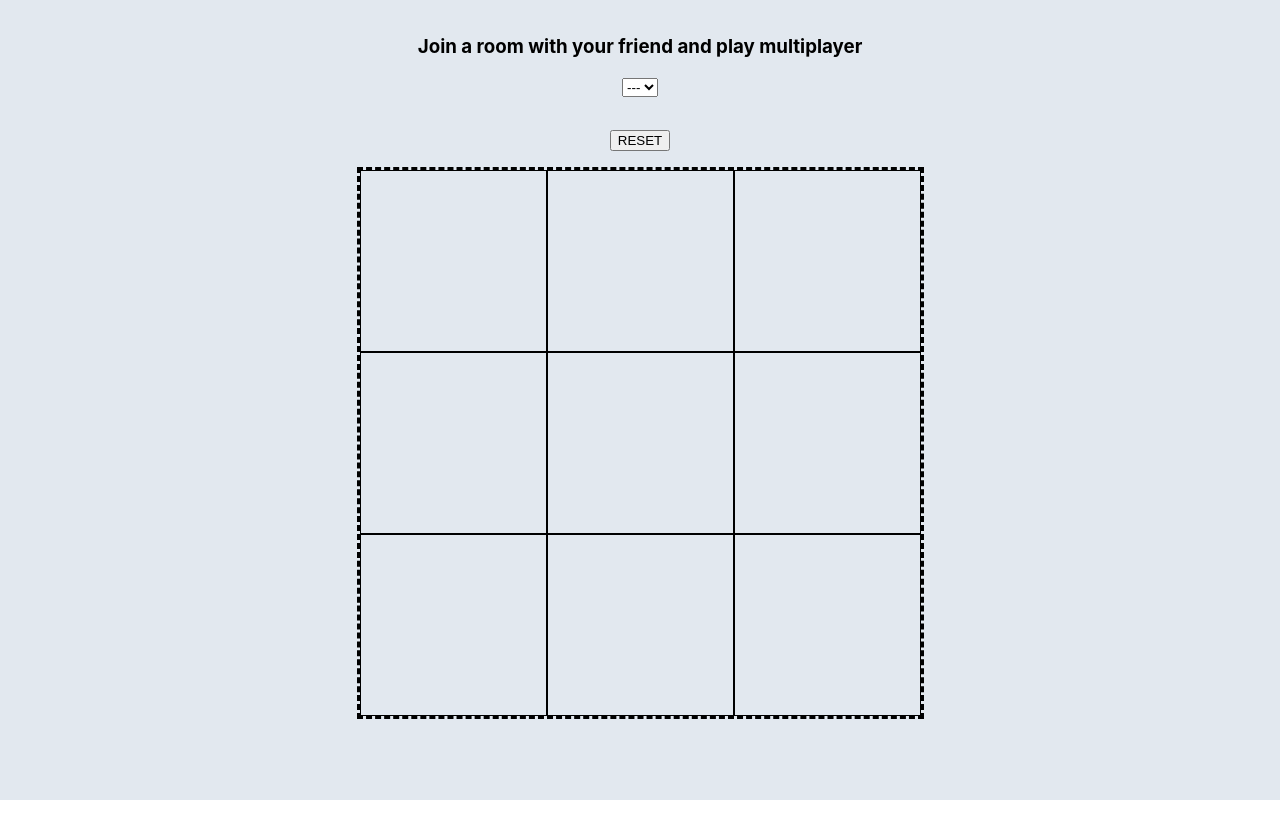
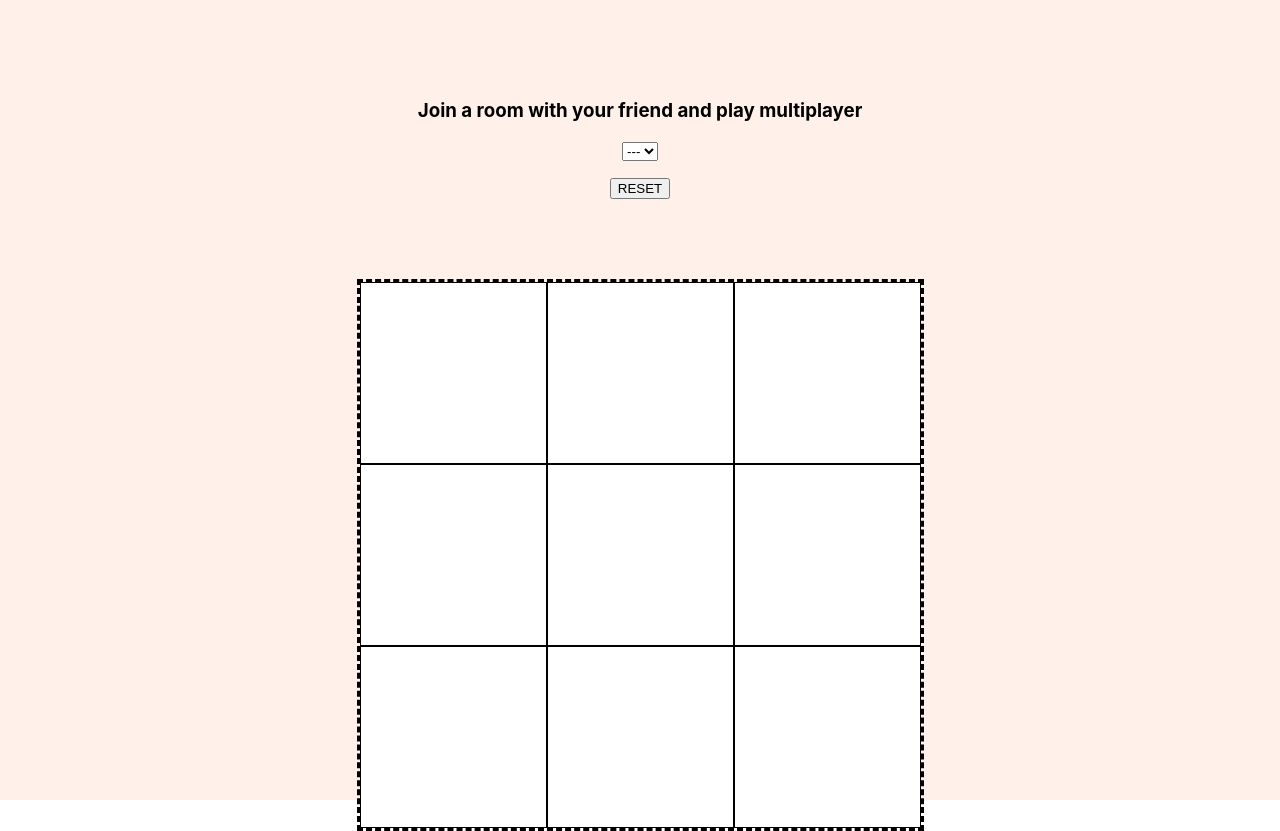
Before and after one commit to Saptarshi423/TicTacToe-Client, a React (Create React App) app: page /play in a window 1280 px wide. Before the commit the page ends 800 px from the top, so only its background shows below. Built offline with nearby package versions, Linux system fonts and the light colour scheme; no server answers; sample sign-in values are in the browser's storage.

Commit message:
background color change

```diff
--- a/src/index.css
+++ b/src/index.css
@@ -14,7 +14,7 @@ code {
 
 .App {
   width: 100%;
-  background-color: rgb(226 232 239);
+  background-color: rgb(255 240 233);
   height: 100vh;
 }
 
@@ -42,10 +42,11 @@ code {
   padding: 80px;
   font-size: 30px;
   text-align: center;
+  background: #ffffff;
 }
 
 .btn-container {
-  padding: 1rem;
+  padding: 5rem;
   position: relative;
 }
 
@@ -57,12 +58,12 @@ code {
   cursor: pointer;
 } */
 
-.reset-btn{
+.reset-btn {
   cursor: pointer;
 }
 
 .btn-wrapper {
-  margin-top: 2rem;
+  margin-top: 1rem;
 }
 
 .overlay {
@@ -75,6 +76,26 @@ code {
   display: flex;
   justify-content: center;
   align-items: center;
+}
+
+.logout-wrapper {
+  position: absolute;
+  top: 10%;
+  right: 4%;
+}
+
+.logout-btn {
+  width: 80px;
+  height: 30px;
+  background-color: coral;
+  border-radius: 20px;
+  border: none;
+  cursor: pointer;
+}
+
+.logout-btn:hover {
+  transition: 0.5s ease-out;
+  scale: 1.2;
 }
 
 @media only screen and (max-width: 600px) {
```
